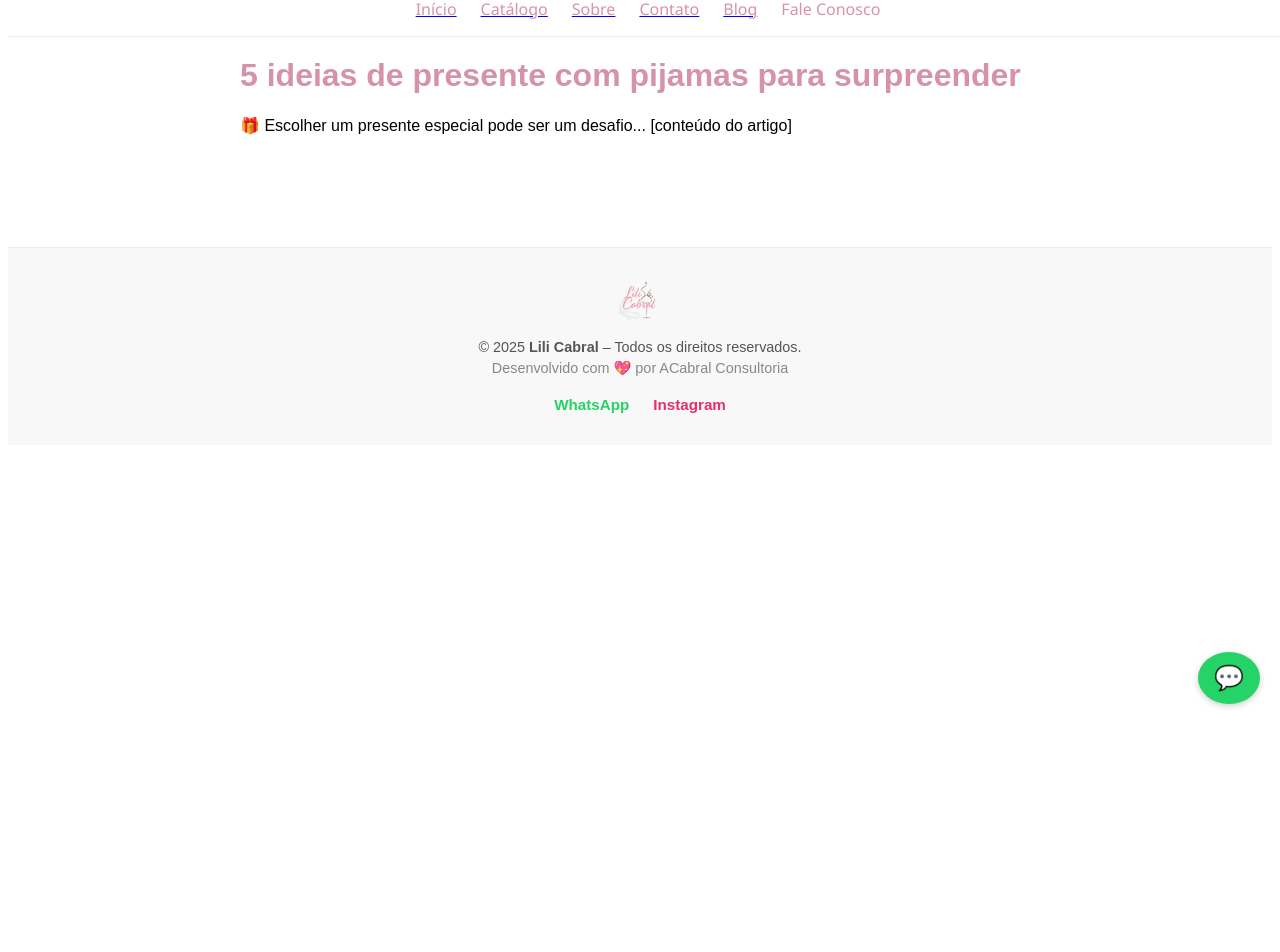
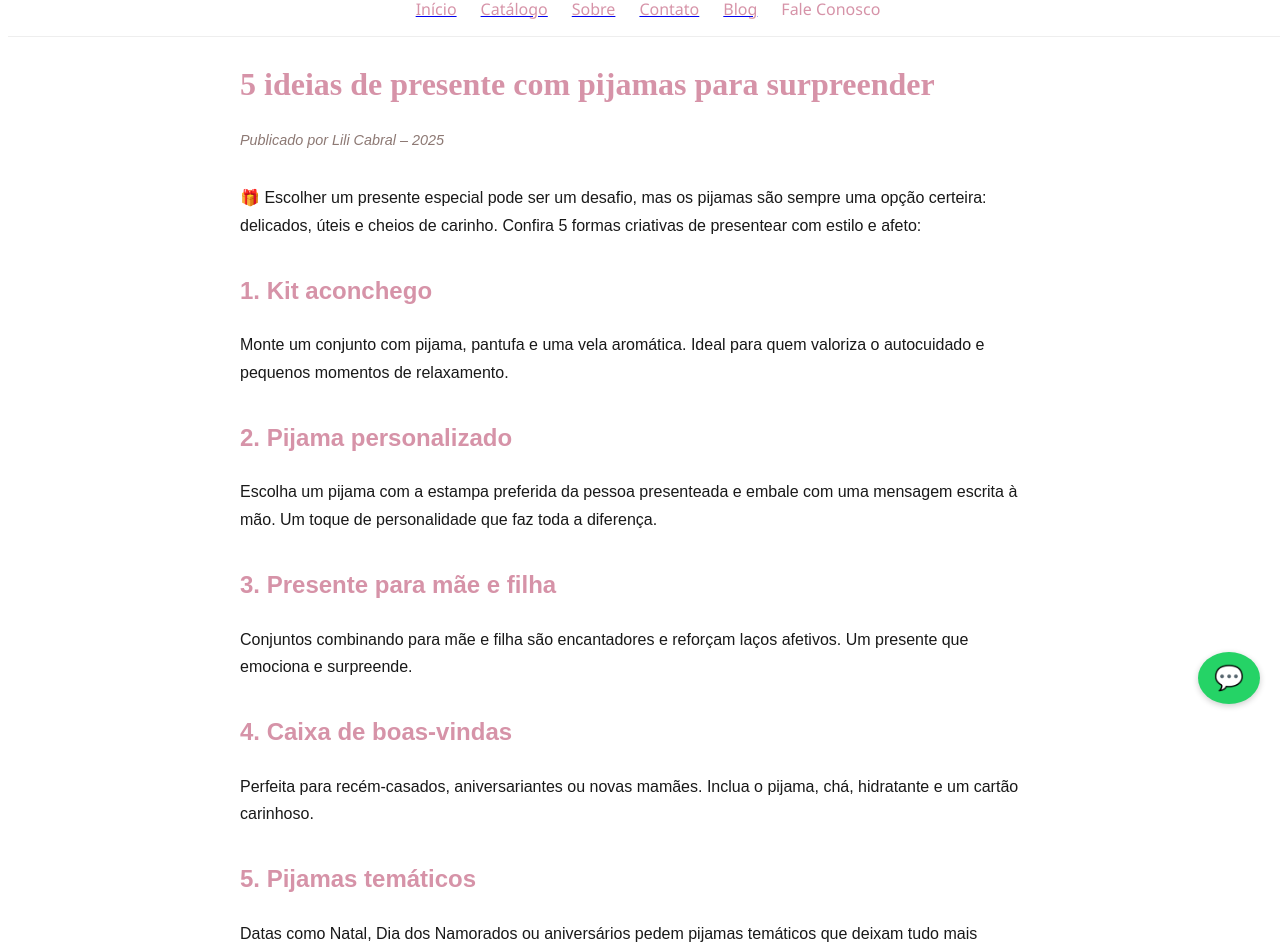
Before and after one commit to adaltoncabral/site-lili-cabral, a Next.js app: page /blog/presentes-com-pijamas in a window 1280 px wide. Shown: the part 76-1028 px from the top of the page. Before the commit the page ends 800 px from the top, so only its background shows below. Built offline with nearby package versions, Linux system fonts and the light colour scheme.

Commit message:
Update presentes-com-pijamas.js

```diff
--- a/pages/blog/presentes-com-pijamas.js
+++ b/pages/blog/presentes-com-pijamas.js
@@ -8,16 +8,60 @@ export default function PresentesComPijamas() {
   return (
     <>
       <Head>
-        <title>5 ideias de presente com pijamas – Lili Cabral</title>
+        <title>5 ideias de presente com pijamas – Blog Lili Cabral</title>
         <meta name="description" content="Veja como transformar pijamas em presentes delicados e significativos para quem você ama." />
+        <meta property="og:title" content="5 ideias de presente com pijamas – Blog Lili Cabral" />
+        <meta property="og:description" content="Veja como transformar pijamas em presentes delicados e significativos para quem você ama." />
+        <meta property="og:image" content="/banners/blog-presentes-pijamas.jpg" />
+        <meta property="og:type" content="article" />
       </Head>
 
       <Analytics />
       <Header />
 
-      <main style={{ padding: '2rem', maxWidth: '800px', margin: '80px auto 0', fontFamily: 'sans-serif' }}>
-        <h1 style={{ color: '#d693a8' }}>5 ideias de presente com pijamas para surpreender</h1>
-        <p>🎁 Escolher um presente especial pode ser um desafio... [conteúdo do artigo]</p>
+      <main style={{
+        padding: '2rem',
+        maxWidth: '800px',
+        margin: '80px auto 0',
+        fontFamily: 'Montserrat, sans-serif',
+        lineHeight: '1.7',
+        color: '#191919'
+      }}>
+        <h1 style={{
+          color: '#d693a8',
+          fontSize: '2rem',
+          fontFamily: 'Modish, serif',
+          marginBottom: '1rem'
+        }}>
+          5 ideias de presente com pijamas para surpreender
+        </h1>
+
+        <p style={{ fontStyle: 'italic', color: '#8d7974', fontSize: '0.9rem', marginBottom: '2rem' }}>
+          Publicado por Lili Cabral – {new Date().getFullYear()}
+        </p>
+
+        <p>🎁 Escolher um presente especial pode ser um desafio, mas os pijamas são sempre uma opção certeira: delicados, úteis e cheios de carinho. Confira 5 formas criativas de presentear com estilo e afeto:</p>
+
+        <h2 style={{ color: '#d693a8', marginTop: '2rem' }}>1. Kit aconchego</h2>
+        <p>Monte um conjunto com pijama, pantufa e uma vela aromática. Ideal para quem valoriza o autocuidado e pequenos momentos de relaxamento.</p>
+
+        <h2 style={{ color: '#d693a8', marginTop: '2rem' }}>2. Pijama personalizado</h2>
+        <p>Escolha um pijama com a estampa preferida da pessoa presenteada e embale com uma mensagem escrita à mão. Um toque de personalidade que faz toda a diferença.</p>
+
+        <h2 style={{ color: '#d693a8', marginTop: '2rem' }}>3. Presente para mãe e filha</h2>
+        <p>Conjuntos combinando para mãe e filha são encantadores e reforçam laços afetivos. Um presente que emociona e surpreende.</p>
+
+        <h2 style={{ color: '#d693a8', marginTop: '2rem' }}>4. Caixa de boas-vindas</h2>
+        <p>Perfeita para recém-casados, aniversariantes ou novas mamães. Inclua o pijama, chá, hidratante e um cartão carinhoso.</p>
+
+        <h2 style={{ color: '#d693a8', marginTop: '2rem' }}>5. Pijamas temáticos</h2>
+        <p>Datas como Natal, Dia dos Namorados ou aniversários pedem pijamas temáticos que deixam tudo mais especial. Aposte em cores, estampas e embalagens criativas.</p>
+
+        <p style={{ marginTop: '2rem', fontWeight: 500, color: '#8d7974' }}>
+          Gostou das ideias? Encontre o modelo perfeito no nosso{' '}
+          <a href="/catalogo" style={{ color: '#d693a8', textDecoration: 'underline' }}>catálogo</a>{' '}
+          e surpreenda com um presente inesquecível 💝
+        </p>
       </main>
 
       <FloatingButton />
```
